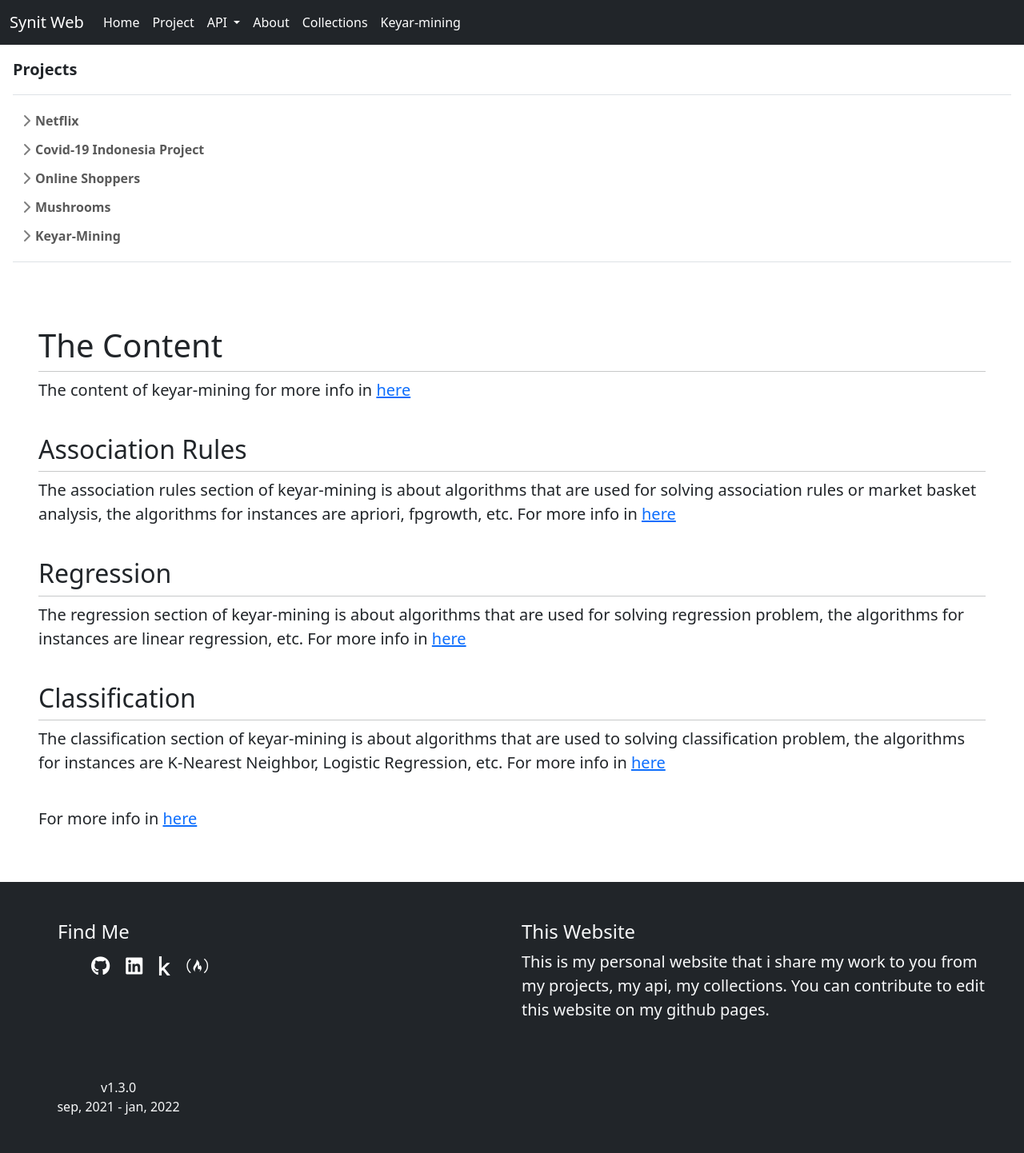
After one commit to SynitCool/synit-web, a Flask app: page /project/keyar-mining/content in a window 1280 px wide. The commit adds this page. Shown: the whole page at 80% size. Run offline with Flask 2, Linux system fonts and the light colour scheme; some libraries are stand-ins or nearby versions.

Commit message:
add krmining project pages, fix project_base.py, fix cvd-19 ind pages

```diff
--- a/synitweb/templates/project_base.html
+++ b/synitweb/templates/project_base.html
@@ -64,6 +64,20 @@
         </div>
       </li>
       <!-- Mushrooms projects bar -->
+      <!-- Krmining projects bar -->
+      <li class="mb-1">
+        <button class="btn btn-toggle align-items-center rounded collapsed" data-bs-toggle="collapse" data-bs-target="#krmining-collapse" aria-expanded="false">
+          Keyar-Mining
+        </button>
+        <div class="collapse" id="krmining-collapse">
+          <ul class="btn-toggle-nav list-unstyled fw-normal pb-1 small">
+            <li><a href="/project/keyar-mining/overview" class="link-dark rounded">Overview</a></li>
+            <li><a href="/project/keyar-mining/content" class="link-dark rounded">Content</a></li>
+            <li><a href="/project/keyar-mining/credit" class="link-dark rounded">Credit</a></li>
+          </ul>
+        </div>
+      </li>
+      <!-- Krmining projects bar -->
       <li class="border-top my-3"></li>
     </ul>
 </div>
--- a/synitweb/templates/synit_web/project_pages/covid19-ind/overview.html
+++ b/synitweb/templates/synit_web/project_pages/covid19-ind/overview.html
@@ -1,6 +1,9 @@
 {% extends "project_base.html" %}
 {% block project_content %}
+<!-- Overview of covid-19 Indonesia project -->
 <div class="p-5">
+    <!-- Title and description -->
+    <title_description>
         <h1 class="text-center">Overview Covid-19 Indonesia Project</h1>
         <p class="lead text-center">
             The project is about to make analysis about covid-19 in Indonesia, analysis for each
@@ -8,5 +11,8 @@
             to show how good of each province to handle covid-19 in the province. In this project i compared of
             each model how fit to the dataset, i analysis covid-19 in Indonesia based on this dataset.
         </p>
+    </title_description>
+    <!-- Title and description -->
 </div>
+<!-- Overview of covid-19 Indonesia project -->
 {% endblock %}
--- /dev/null
+++ b/synitweb/templates/synit_web/project_pages/keyar-mining/content.html
@@ -0,0 +1,61 @@
+{% extends "project_base.html" %}
+{% block project_content %}
+<!-- The content of keyar-mining project -->
+<div class="p-5">
+    <!-- Title and description -->
+    <title_description>
+        <h1>The Content</h1>
+        <hr class="my-2"/>
+        <p class="lead">The content of keyar-mining for more info in
+            <a href="https://synitcool.github.io/keyar-mining/" target="_blank">here</a>
+        </p>
+    </title_description>
+    <!-- Title and description -->
+    <br/>
+    <!-- Association rules -->
+    <association_rules>
+        <h2>Association Rules</h2>
+        <hr class="my-2"/>
+        <p class="lead">
+            The association rules section of keyar-mining is about algorithms that are used for solving
+            association rules or market basket analysis, the algorithms for instances are apriori, fpgrowth, etc.
+            For more info in <a href="https://synitcool.github.io/keyar-mining/association_rules/" target="_blank">here</a>
+        </p>
+    </association_rules>
+    <!-- Association rules -->
+    <br/>
+    <!-- Regression -->
+    <regression>
+        <h2>Regression</h2>
+        <hr class="my-2"/>
+        <p class="lead">
+            The regression section of keyar-mining is about algorithms that are used for solving regression
+            problem, the algorithms for instances are linear regression, etc. For more info in
+            <a href="https://synitcool.github.io/keyar-mining/regression/" target="_blank">here</a>
+        </p>
+    </regression>
+    <!-- Regression -->
+    <br/>
+    <!-- Classification -->
+    <classification>
+        <h2>Classification</h2>
+        <hr class="my-2"/>
+        <p class="lead">
+            The classification section of keyar-mining is about algorithms that are used to solving classification
+            problem, the algorithms for instances are K-Nearest Neighbor, Logistic Regression, etc. For more info in
+            <a href="https://synitcool.github.io/keyar-mining/classification/" target="_blank">here</a>
+        </p>
+    </classification>
+    <!-- Classification -->
+    <br/>
+    <!-- Additional information -->
+    <additional_information>
+        <p class="lead">
+            For more info in
+            <a href="https://synitcool.github.io/keyar-mining/" target="_blank">here</a>
+        </p>
+    </additional_information>
+    <!-- Additional information -->
+</div>
+<!-- The content of keyar-mining project -->
+{% endblock %}
--- a/synitweb/templates/synit_web/project_pages/krmining/content.html
+++ /dev/null
@@ -1,3 +0,0 @@
-{% extends "project_base.html" %}
-{% block project_content %}
-{% endblock %}
--- a/synitweb/templates/synit_web/project_pages/krmining/credit.html
+++ /dev/null
@@ -1,3 +0,0 @@
-{% extends "project_base.html" %}
-{% block project_content %}
-{% endblock %}
--- a/synitweb/templates/synit_web/project_pages/krmining/overview.html
+++ /dev/null
@@ -1,3 +0,0 @@
-{% extends "project_base.html" %}
-{% block project_content %}
-{% endblock %}
```
Also changed, not shown: synitweb/templates/synit_web/project_pages/covid19-ind/content.html (+24 -1 lines), synitweb/templates/synit_web/project_pages/covid19-ind/credit.html (+22 -0 lines), synitweb/templates/synit_web/project_pages/keyar-mining/credit.html (added, +43 -0 lines), synitweb/templates/synit_web/project_pages/keyar-mining/overview.html (added, +17 -0 lines). Lines whose indentation alone changed are shown as unchanged.
